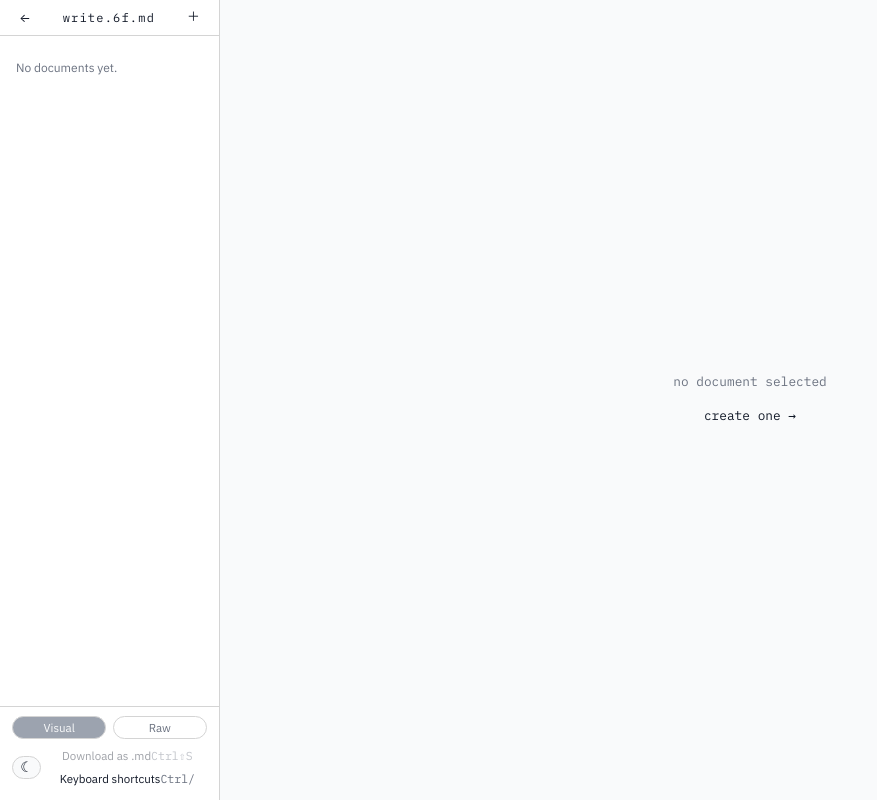
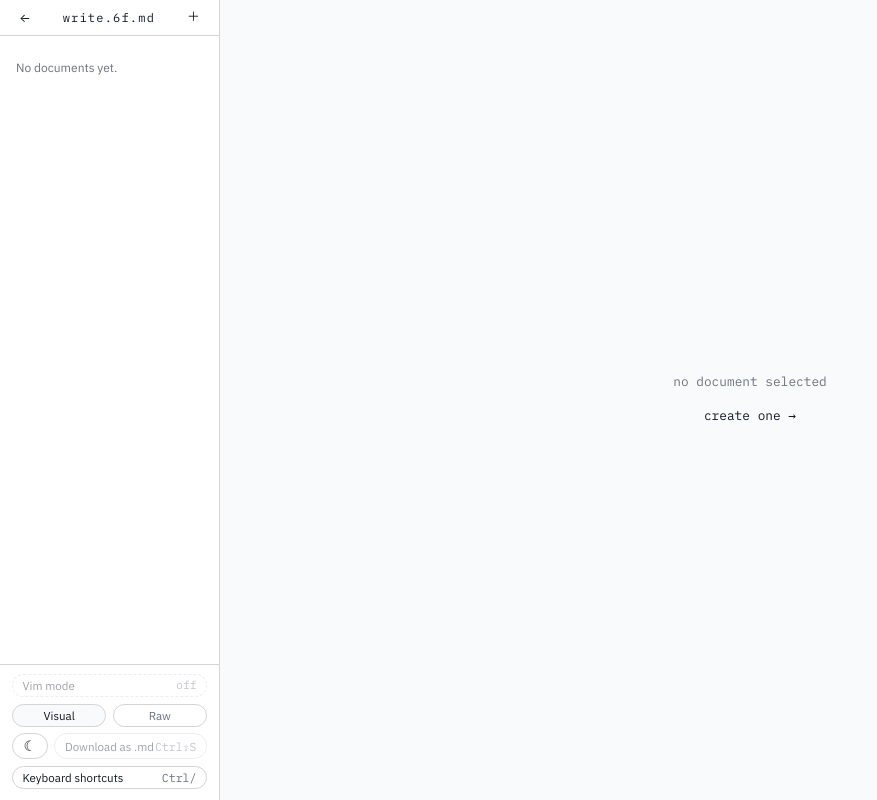
Before and after one commit to 6fmd/write, a React (Vite) app: page / in a window 1280 px wide. Shown: the whole page, without its empty margins (0-877 px from the left). Built offline with nearby package versions, Linux system fonts and the light colour scheme.

Commit message:
Refactor App component: update styles for improved theming, add Vim mode toggle, and enhance utility buttons for document management. Adjust color schemes for better visibility and user experience.

```diff
--- a/src/App.jsx
+++ b/src/App.jsx
@@ -206,7 +206,7 @@ export default function App() {
             >
               ←
             </button>
-            <span style={{ fontFamily: 'var(--font-mono)', fontSize: '0.75rem', color: 'var(--accent)', letterSpacing: '0.1em', flex: 1, textAlign: 'center' }}>write.6f.md</span>
+            <span style={{ fontFamily: 'var(--font-mono)', fontSize: '0.75rem', color: 'var(--text)', letterSpacing: '0.1em', flex: 1, textAlign: 'center' }}>write.6f.md</span>
             <button onClick={newDoc} style={iconBtnStyle} title="New document">＋</button>
           </div>
 
@@ -221,8 +221,8 @@ export default function App() {
                 style={{
                   padding: '0.5rem 1rem',
                   cursor: 'pointer',
-                  background: doc.id === activeId ? 'rgba(201,169,110,0.08)' : 'transparent',
-                  borderLeft: doc.id === activeId ? '2px solid var(--accent)' : '2px solid transparent',
+                  background: doc.id === activeId ? 'var(--bg)' : 'transparent',
+                  borderLeft: doc.id === activeId ? '2px solid var(--border)' : '2px solid transparent',
                   display: 'flex', alignItems: 'center', justifyContent: 'space-between',
                   gap: 8,
                 }}
@@ -283,14 +283,35 @@ export default function App() {
 
           {/* Bottom controls */}
           <div style={{ padding: '0.6rem 0.75rem 0.7rem', borderTop: '1px solid var(--border)', display: 'flex', flexDirection: 'column', gap: '0.4rem', fontSize: '0.75rem' }}>
+            {/* Vim row (always present to avoid layout shift) */}
+            <button
+              onClick={() => {
+                if (mode === 'raw') setVimMode(v => !v);
+              }}
+              style={{
+                ...pillBtnStyle,
+                justifyContent: 'space-between',
+                opacity: mode === 'raw' ? 1 : 0.4,
+                cursor: mode === 'raw' ? 'pointer' : 'default',
+                borderStyle: 'dashed',
+              }}
+              disabled={mode !== 'raw'}
+            >
+              <span>Vim mode</span>
+              <span style={{ fontFamily: 'var(--font-mono)', fontSize: '0.7rem', color: vimMode && mode === 'raw' ? 'var(--text)' : 'var(--text-muted)' }}>
+                {vimMode ? 'on' : 'off'}
+              </span>
+            </button>
+
+            {/* Mode row */}
             <div style={{ display: 'flex', gap: '0.4rem' }}>
               <button
                 onClick={() => setMode('visual')}
                 style={{
                   ...pillBtnStyle,
                   flex: 1,
-                  background: mode === 'visual' ? 'var(--accent-dim)' : 'transparent',
-                  color: mode === 'visual' ? 'var(--bg)' : 'var(--text-muted)',
+                  background: mode === 'visual' ? 'var(--bg)' : 'transparent',
+                  color: mode === 'visual' ? 'var(--text)' : 'var(--text-muted)',
                 }}
               >
                 Visual
@@ -300,50 +321,35 @@ export default function App() {
                 style={{
                   ...pillBtnStyle,
                   flex: 1,
-                  background: mode === 'raw' ? 'var(--accent-dim)' : 'transparent',
-                  color: mode === 'raw' ? 'var(--bg)' : 'var(--text-muted)',
+                  background: mode === 'raw' ? 'var(--bg)' : 'transparent',
+                  color: mode === 'raw' ? 'var(--text)' : 'var(--text-muted)',
                 }}
               >
                 Raw
               </button>
             </div>
 
-            {mode === 'raw' && (
-              <button
-                onClick={() => setVimMode(v => !v)}
-                style={{
-                  ...pillBtnStyle,
-                  justifyContent: 'space-between',
-                  color: vimMode ? 'var(--accent)' : 'var(--text-muted)',
-                }}
-              >
-                <span>Vim mode</span>
-                <span style={{ fontFamily: 'var(--font-mono)', fontSize: '0.7rem' }}>
-                  {vimMode ? 'on' : 'off'}
-                </span>
-              </button>
-            )}
-
-            <div style={{ display: 'flex', alignItems: 'center', justifyContent: 'space-between', gap: '0.4rem' }}>
+            {/* Utility row: all matching pills */}
+            <div style={{ display: 'flex', gap: '0.4rem' }}>
               <button
                 onClick={toggleTheme}
                 style={{
-                  ...iconBtnStyle,
+                  ...pillBtnStyle,
+                  flex: '0 0 auto',
+                  width: 36,
+                  justifyContent: 'center',
                   fontSize: '0.9rem',
-                  border: '1px solid var(--border)',
-                  background: 'var(--bg)',
-                  color: 'var(--text)',
                 }}
                 title={theme === 'dark' ? 'Switch to light theme' : 'Switch to dark theme'}
               >
                 {theme === 'dark' ? '☀' : '☾'}
               </button>
 
-              <div style={{ flex: 1, display: 'flex', flexDirection: 'column', gap: '0.25rem' }}>
               <button
                 onClick={downloadCurrentDoc}
                 style={{
-                    ...btnStyle,
+                  ...pillBtnStyle,
+                  flex: 1,
                   justifyContent: 'space-between',
                   fontSize: '0.72rem',
                   opacity: activeId ? 1 : 0.4,
@@ -356,11 +362,12 @@ export default function App() {
                   {isMac ? '⌘⇧S' : 'Ctrl⇧S'}
                 </span>
               </button>
+            </div>
 
             <button
               onClick={() => setShortcutsOpen(true)}
               style={{
-                    ...btnStyle,
+                ...pillBtnStyle,
                 justifyContent: 'space-between',
                 fontSize: '0.72rem',
               }}
@@ -370,9 +377,6 @@ export default function App() {
                 {isMac ? '⌘/' : 'Ctrl/'}
               </span>
             </button>
-              </div>
-            </div>
-
           </div>
         </aside>
       )}
@@ -384,7 +388,7 @@ export default function App() {
           {!activeId ? (
             <div style={{ display: 'flex', flexDirection: 'column', alignItems: 'center', justifyContent: 'center', gap: '1rem', color: 'var(--text-muted)', height: '100%' }}>
               <span style={{ fontFamily: 'var(--font-mono)', fontSize: '0.8rem' }}>no document selected</span>
-              <button onClick={newDoc} style={{ ...btnStyle, color: 'var(--accent)', fontFamily: 'var(--font-mono)', fontSize: '0.8rem' }}>create one →</button>
+              <button onClick={newDoc} style={{ ...btnStyle, color: 'var(--text)', fontFamily: 'var(--font-mono)', fontSize: '0.8rem' }}>create one →</button>
             </div>
           ) : mode === 'visual' ? (
             <div style={{ width: '100%', height: '100%', overflowY: 'auto', display: 'flex', justifyContent: 'center' }}>
```
Lines whose indentation alone changed are shown as unchanged.
